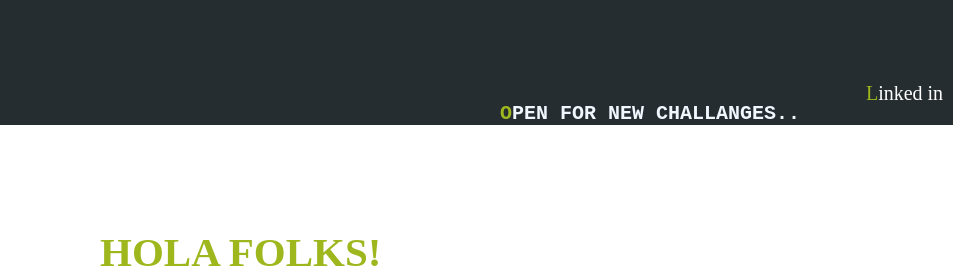
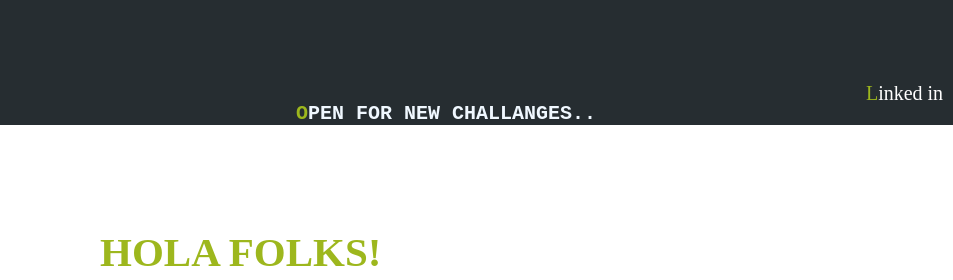
Before and after one commit to Agamswarup/portfoilo.github.io, a plain HTML site: page index.html in a window 1280 px wide. Shown: the part 138-418 px from the top of the page, 0-953 px from the left. Drawn offline with Linux system fonts and the light colour scheme; grey boxes are pictures that could not be loaded.

Commit message:
Update index.html

```diff
--- a/index.html
+++ b/index.html
@@ -94,7 +94,7 @@ H1{
 font-size: 20px;
 
     margin-top: -10px;
- margin-left:20px ;
+ margin-left:-388px ;
  font-family: monospace;
 }
 H2{
```
